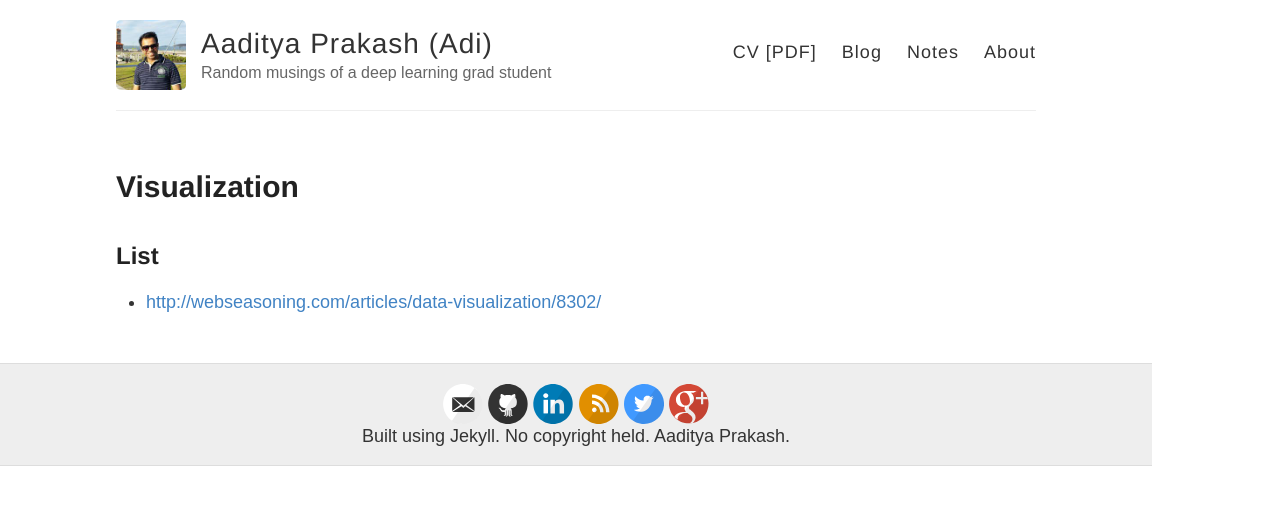
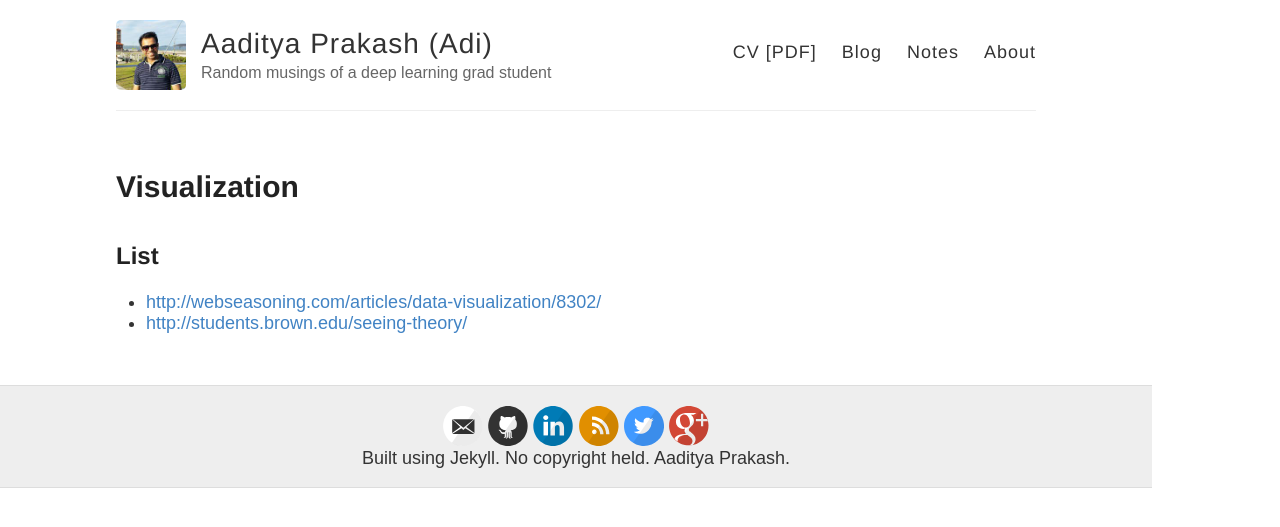
Before and after one commit to iamaaditya/iamaaditya.github.io, a Jekyll site: the page built from notes/visualization/index.md, in a window 1280 px wide. Shown: the top 527 px of the page. Built offline with Jekyll 4.4.1, drawn with Linux system fonts in a browser that asks for light colours; some web fonts are replaced.

```diff
--- a/notes/visualization/index.md
+++ b/notes/visualization/index.md
@@ -8,3 +8,4 @@ dsq_thread_id:
 
 ## List
  * <http://webseasoning.com/articles/data-visualization/8302/>
+ * <http://students.brown.edu/seeing-theory/>
```
Also changed, not shown: notes/deep_learning/courses.md (added, +1 -0 lines).
